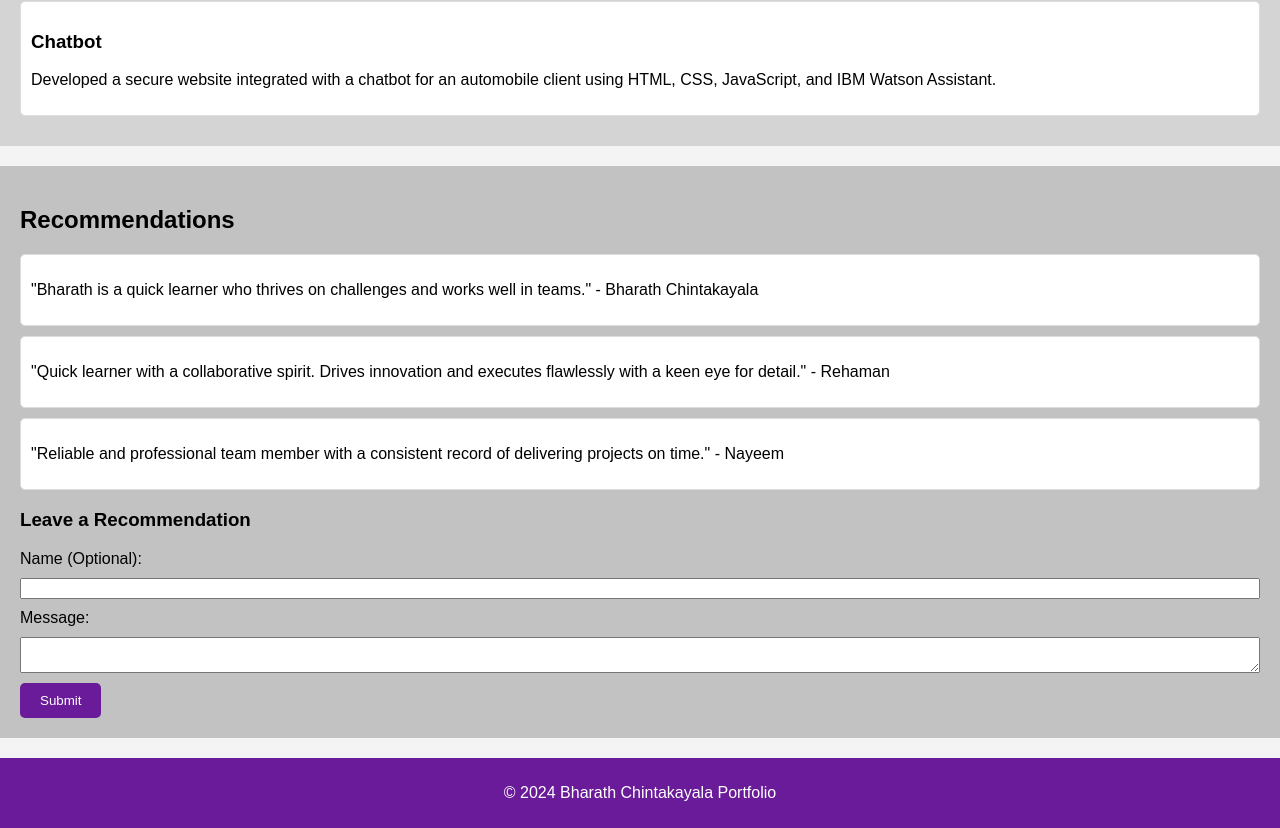
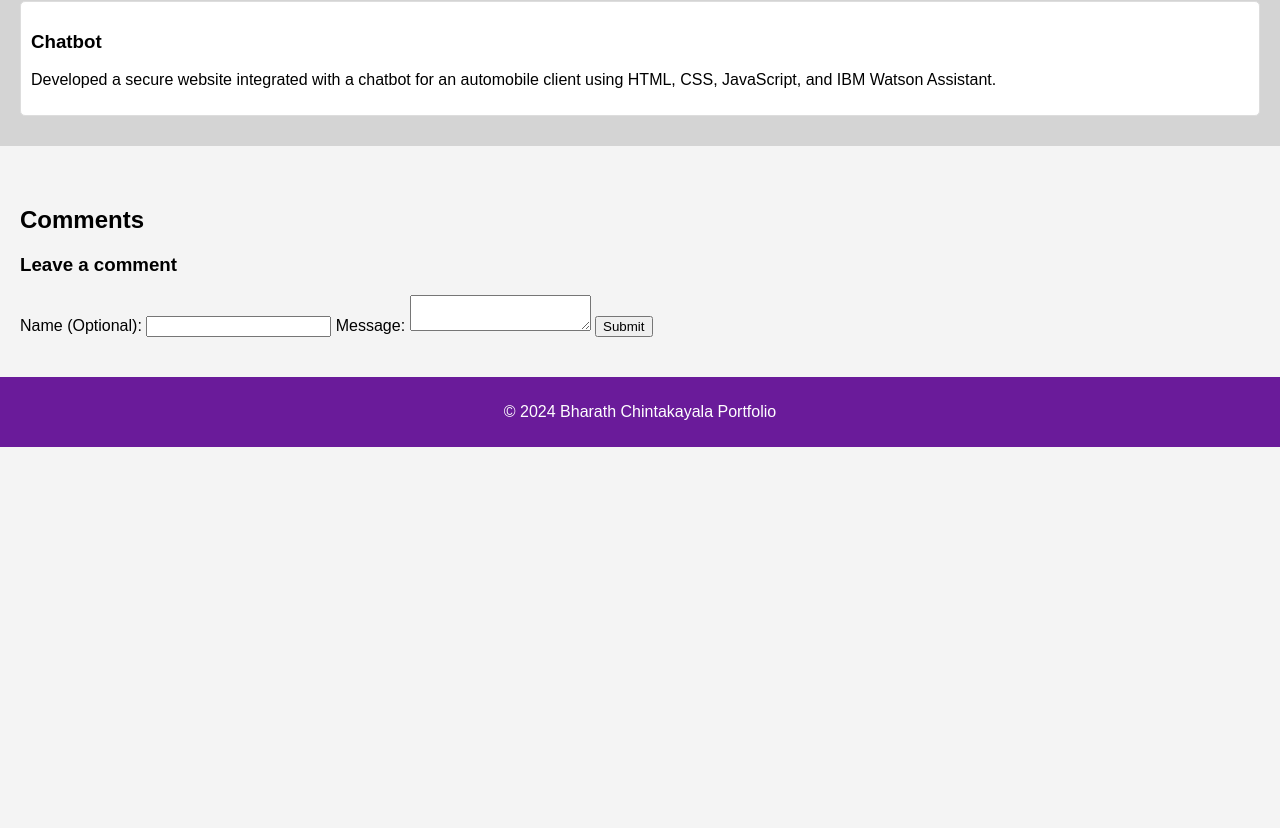
Before and after one commit to bharath738610/MyProfileProject, a plain HTML site: page index.html in a window 1280 px wide. Shown: the part 878-1706 px from the top of the page. After the commit the page ends 1325 px from the top, so only its background shows below. Drawn offline with Linux system fonts and the light colour scheme; files whose address does not match are found by name.

Commit message:
Update index.html

```diff
--- a/index.html
+++ b/index.html
@@ -23,7 +23,7 @@
                     <li><a href="#about" class="active">About Me</a></li>
                     <li><a href="#skills">Skills</a></li>
                     <li><a href="#projects">Projects</a></li>
-                    <li><a href="#recommendations">Recommendations</a></li>
+                    <li><a href="#comment">Comments</a></li>
                 </ul>
             </nav>
         </div>
@@ -82,9 +82,9 @@
         </div>
     </section>
 
-    <section id="recommendations">
-        <h2>Recommendations</h2>
-        <div id="recommendation-list">
+    <section id="comment">
+        <h2>Comments</h2>
+        <!--<div id="recommendation-list">
             <div class="recommendation-item">
                 <p>"Bharath is a quick learner who thrives on challenges and works well in teams." - Bharath Chintakayala</p>
             </div>
@@ -94,9 +94,9 @@
             <div class="recommendation-item">
                 <p>"Reliable and professional team member with a consistent record of delivering projects on time." - Nayeem</p>
             </div>
-        </div>
-        <h3>Leave a Recommendation</h3>
-        <form id="recommendation-form">
+        </div> -->
+        <h3>Leave a comment</h3>
+        <form id="comment-form">
             <label for="name">Name (Optional):</label>
             <input type="text" id="name" name="name">
             <label for="message">Message:</label>
@@ -104,7 +104,7 @@
             <button type="submit">Submit</button>
         </form>
         <div id="confirmation-popup" class="popup">
-            <p>Thank you for submitting a recommendation!</p>
+            <p>Thank you for submitting a comment!</p>
             <button onclick="closePopup()">Close</button>
         </div>
     </section>
```
